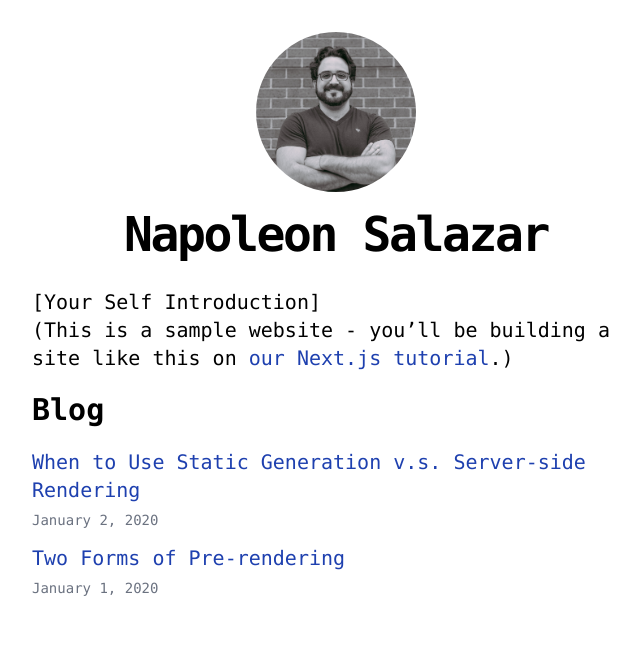
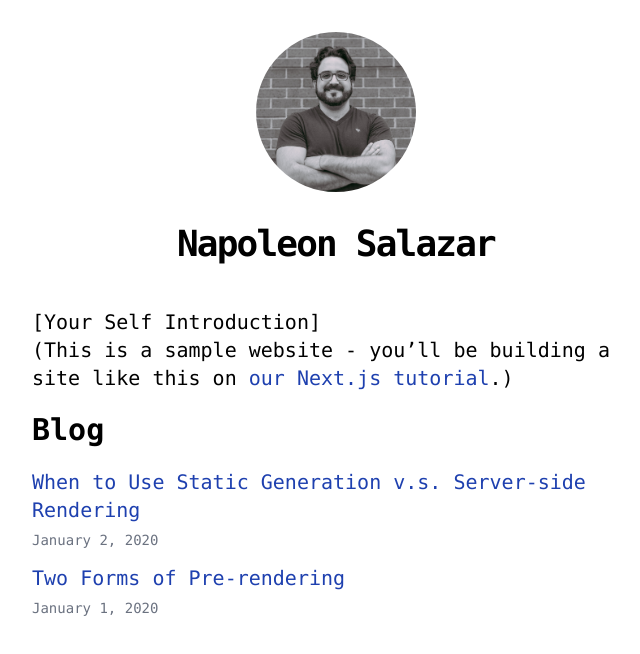
Before and after one commit to cfsnsalazar/Personal_Website, a Next.js app: page / in a window 1280 px wide. Shown: the top 654 px of the page, without its empty margins (304-944 px from the left). Built offline with nearby package versions, Linux system fonts and the light colour scheme.

Commit message:
fix title in smaller screens

```diff
--- a/components/layout.tsx
+++ b/components/layout.tsx
@@ -26,7 +26,7 @@ export default function Layout({ children, home }: LayoutType): ReactElement {
                 {home ? (
                     <>
                         <img src="/images/profile.jpg" className="rounded-full w-40 h-40" alt={'Napoleon Salazar'} />
-                        <h1 className="text-5xl leading-5 font-extrabold m-8 tracking-tighter">{`Napoleon Salazar`}</h1>
+                        <h1 className="text-4xl leading-12 font-extrabold m-8 tracking-tighter">{`Napoleon Salazar`}</h1>
                     </>
                 ) : (
                     <>
```
